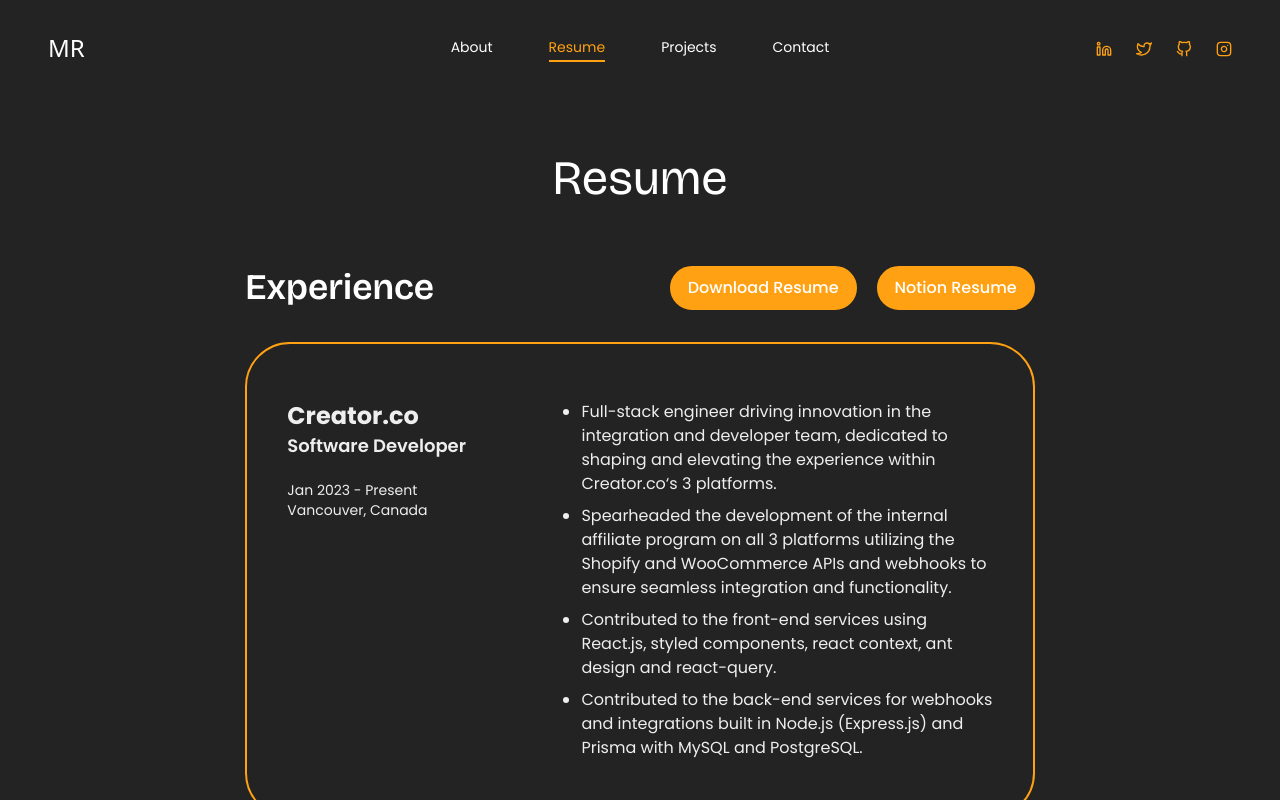
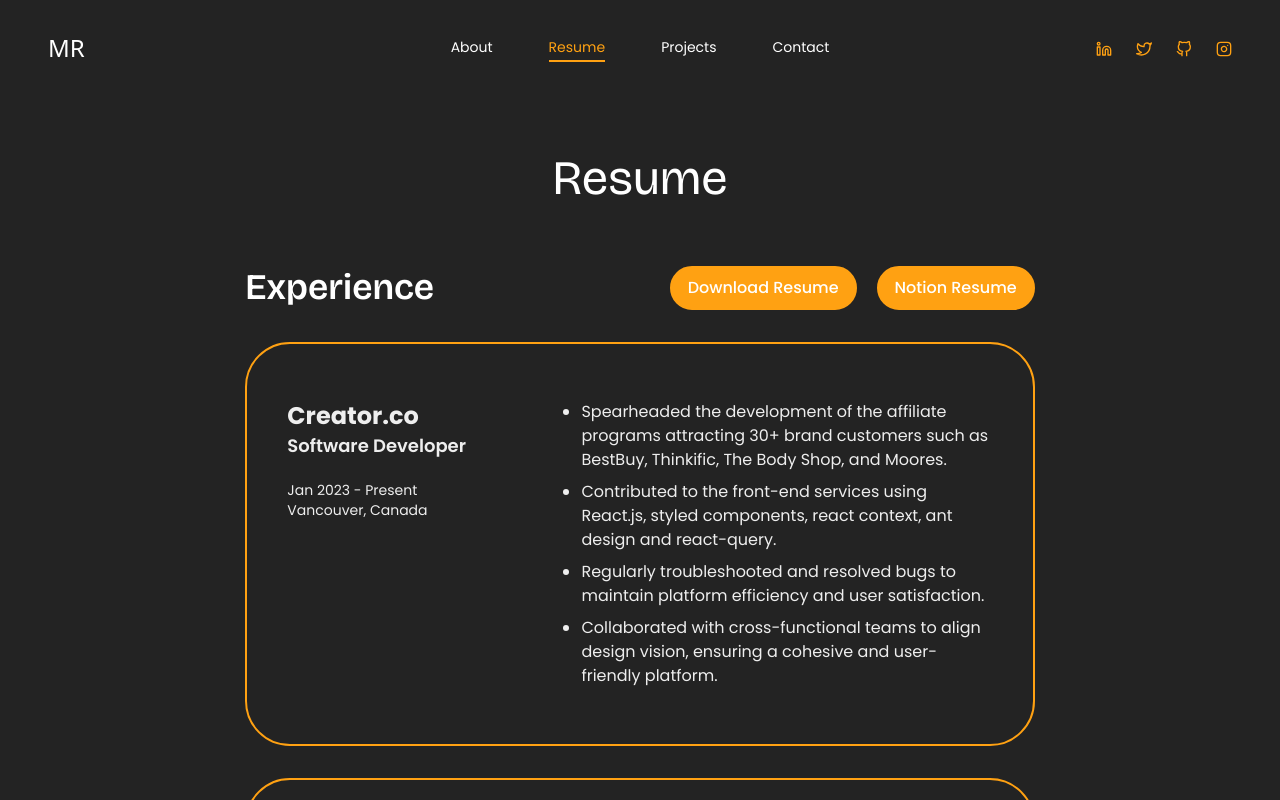
Before and after one commit to muhkyle17/portfolio-website, a Next.js app: page /resume in a window 1280 px wide. Shown: the top 800 px of the page. Built offline with nearby package versions, Linux system fonts and the light colour scheme; a web font is replaced by a local one.

Commit message:
Update resume

```diff
--- a/data.js
+++ b/data.js
@@ -384,10 +384,10 @@ export const experience = [
     duration: 'Jan 2023 - Present',
     location: 'Vancouver, Canada',
     responsibilities: [
-      'Full-stack engineer driving innovation in the integration and developer team, dedicated to shaping and elevating the experience within Creator.co‘s 3 platforms. ',
-      'Spearheaded the development of the internal affiliate program on all 3 platforms utilizing the Shopify and WooCommerce APIs and webhooks to ensure seamless integration and functionality.',
+      'Spearheaded the development of the affiliate programs attracting 30+ brand customers such as BestBuy, Thinkific, The Body Shop, and Moores.',
       'Contributed to the front-end services using React.js, styled components, react context, ant design and react-query.',
-      'Contributed to the back-end services for webhooks and integrations built in Node.js (Express.js) and Prisma with MySQL and PostgreSQL.',
+      'Regularly troubleshooted and resolved bugs to maintain platform efficiency and user satisfaction.',
+      'Collaborated with cross-functional teams to align design vision, ensuring a cohesive and user-friendly platform.',
     ],
   },
   {
```
